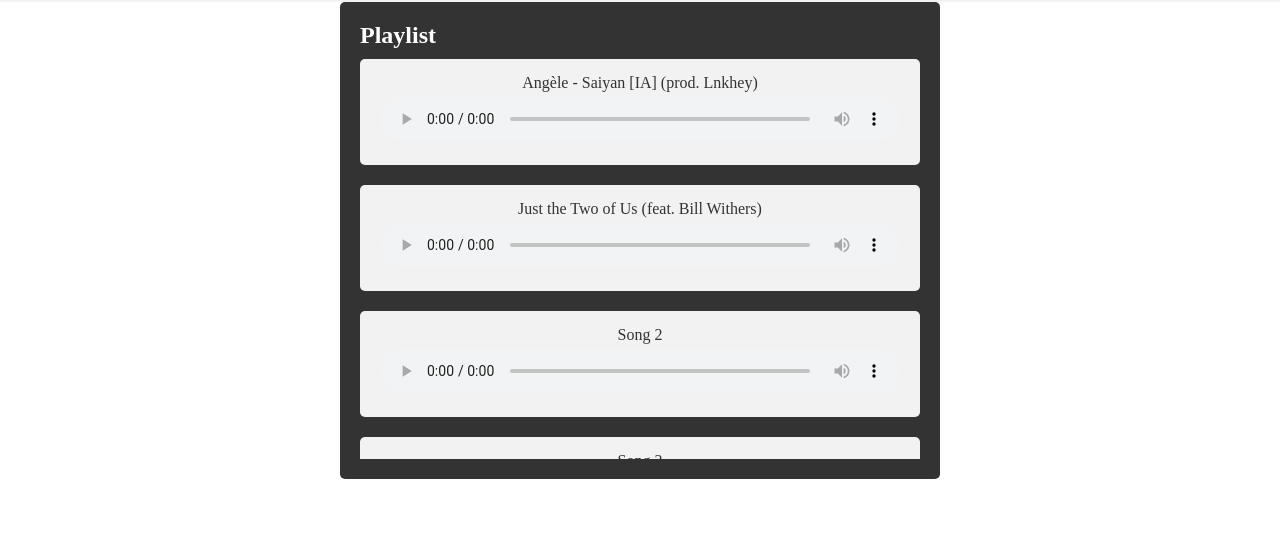
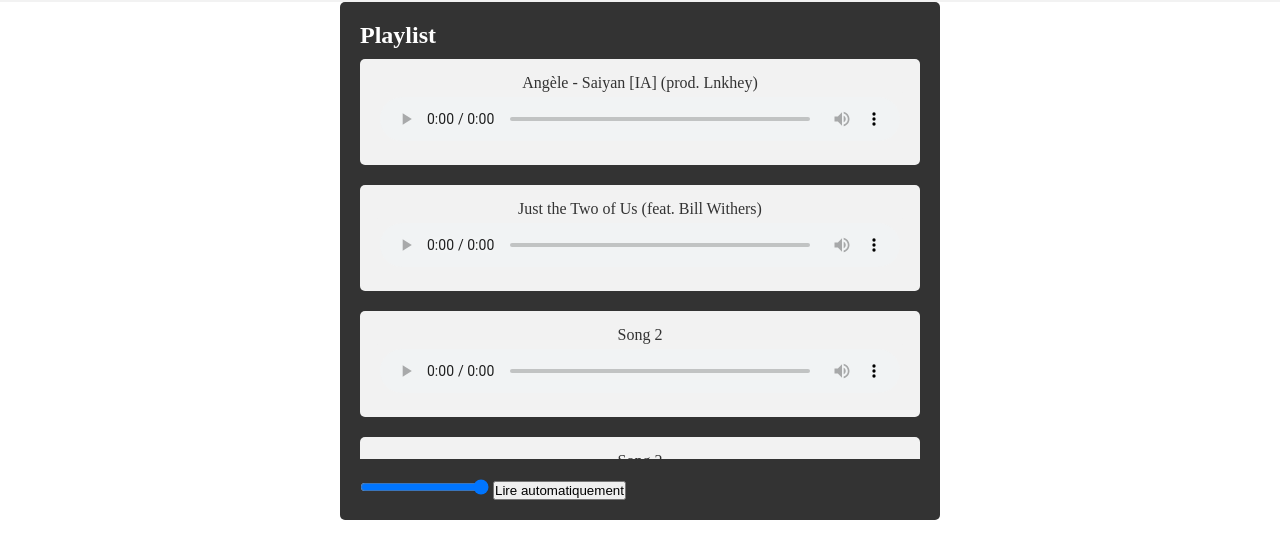
Before and after one commit to xlyrics/xlyrics.github.io, a plain HTML site: page index.html in a window 1280 px wide. Shown: the part 75-634 px from the top of the page. Drawn offline with Linux system fonts and the light colour scheme.

Commit message:
Update index.html

```diff
--- a/index.html
+++ b/index.html
@@ -6,17 +6,14 @@
     <link rel="stylesheet" type="text/css" href="styles.css">
 </head>
 <body>
-    <!---->
     <div class="header">
         <h1>GrooveHub</h1>
     </div>
 
-    <!---->
     <div class="playlist">
         <h2>Playlist</h2>
         <ul class="song-list">
             <li>
-                <!---->
                 <div class="song-details">
                     <p>Angèle - Saiyan [IA] (prod. Lnkhey)</p>
                     <audio class="music-player" controls>
@@ -26,7 +23,6 @@
                 </div>
             </li>
             <li>
-                <!---->
                 <div class="song-details">
                     <p>Just the Two of Us (feat. Bill Withers)</p>
                     <audio class="music-player" controls>
@@ -36,7 +32,6 @@
                 </div>
             </li>
             <li>
-                <!---->
                 <div class="song-details">
                     <p>Song 2</p>
                     <audio class="music-player" controls>
@@ -46,7 +41,6 @@
                 </div>
             </li>
             <li>
-                <!---->
                 <div class="song-details">
                     <p>Song 2</p>
                     <audio class="music-player" controls>
@@ -56,7 +50,6 @@
                 </div>
             </li>
             <li>
-                <!---->
                 <div class="song-details">
                     <p>Song 2</p>
                     <audio class="music-player" controls>
@@ -65,8 +58,17 @@
                     </audio>
                 </div>
             </li>
-            <!---->
+            <!-- Ajoutez d'autres éléments de liste de chansons ici -->
         </ul>
+
+        <!-- Barre de réglage du volume -->
+        <input type="range" id="volumeControl" min="0" max="1" step="0.1" value="1" style="margin-top: 20px;">
+
+        <!-- Bouton pour lire automatiquement -->
+        <button id="autoPlayButton" style="margin-top: 20px;">Lire automatiquement</button>
     </div>
+
+    <!-- Intégration du fichier JavaScript -->
+    <script src="script.js"></script>
 </body>
 </html>
```
